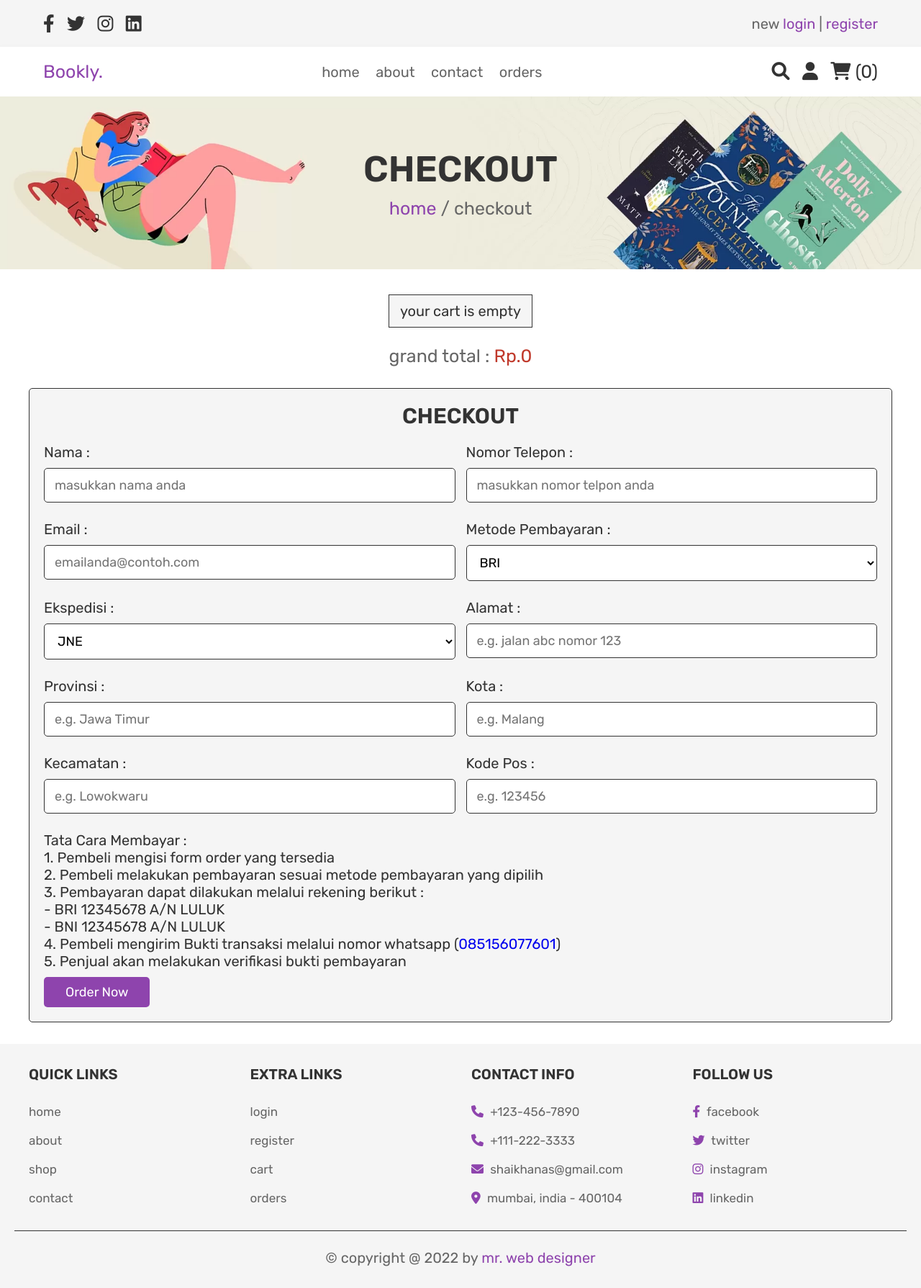
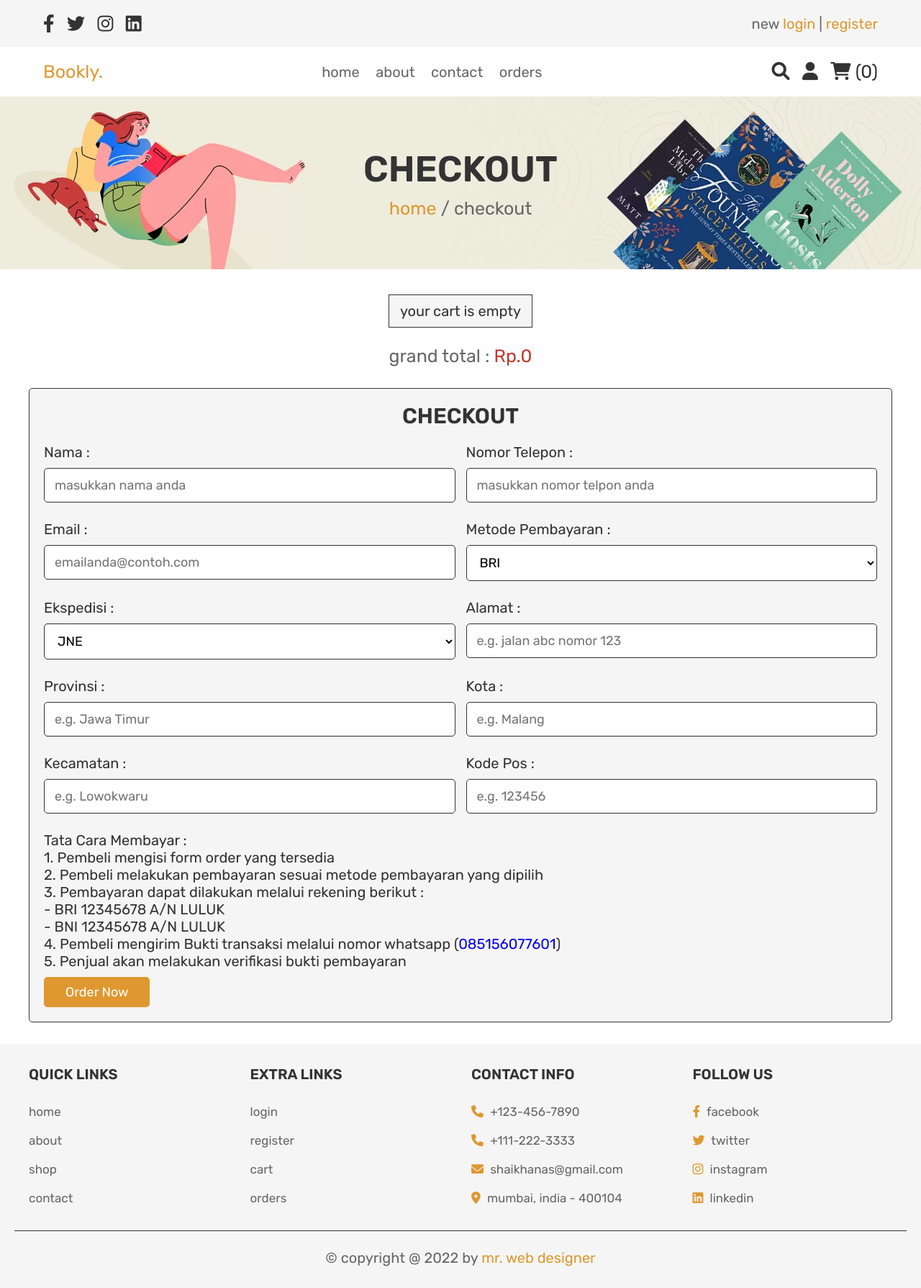
Before and after one commit to melinfebriani/toko-buku, a PHP site: page /checkout.php in a window 1280 px wide. Shown: the whole page at 72% size. Run offline with PHP 8.4, Linux system fonts and the light colour scheme; the visitor is signed in with stand-in values (Sample User, id 1); data that the repository does not hold is empty.

Commit message:
update style

```diff
--- a/css/style.css
+++ b/css/style.css
@@ -1,9 +1,9 @@
 @import url('https://fonts.googleapis.com/css2?family=Rubik:wght@300;400;500;600&display=swap');
 
 :root{
-   --purple:#8e44ad;
+   /* --purple:#8e44ad; */
    --red:#c0392b;
-   --orange:#f39c12;
+   --orange:#DE982F;
    --black:#333;
    --white:#fff;
    --light-color:#666;
@@ -117,7 +117,7 @@
 
 .white-btn,
 .btn{
-   background-color: var(--purple);
+   background-color: var(--orange);
 }
 
 .option-btn{
@@ -158,7 +158,7 @@
 }
 
 .heading p a{
-   color:var(--purple);
+   color:var(--orange);
 }
 
 .heading p a:hover{
@@ -273,7 +273,7 @@
 }
 
 .header .header-1 .flex p a{
-   color:var(--purple);
+   color:var(--orange);
 }
 
 .header .header-1 .flex p a:hover{
@@ -282,7 +282,7 @@
 
 .header .header-2 .flex .logo{
    font-size: 2.5rem;
-   color:var(--purple);
+   color:var(--orange);
 }
 
 .header .header-2 .flex .navbar a{
@@ -900,12 +946,12 @@
 
 .footer .box-container .box p i,
 .footer .box-container .box a i{
-   color:var(--purple);
+   color:var(--orange);
    padding-right: .5rem;
 }
 
 .footer .box-container .box a:hover{
-   color:var(--purple);
+   color:var(--orange);
    text-decoration: underline;
 }
 
@@ -919,7 +965,7 @@
 }
 
 .footer .credit span{
-   color:var(--purple);
+   color:var(--orange);
 }
 
 
```
Also changed, not shown: other parts of css/style.css (+56 -10 lines).
